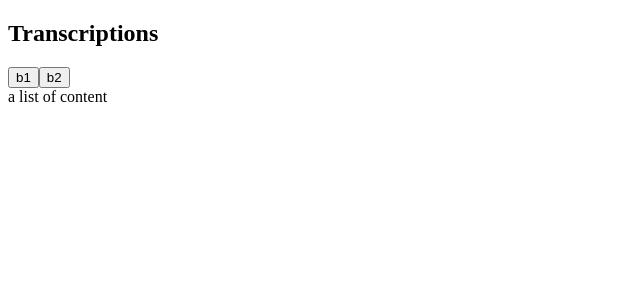
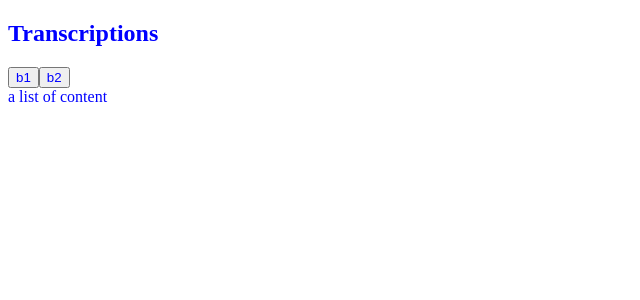
Before and after one commit to Unbabel/frontend-challenge, a Vue app: page / in a window 1280 px wide. Shown: the top 300 px of the page, without its empty margins (0-640 px from the left). Built offline with nearby package versions, Linux system fonts and the light colour scheme.

Commit message:
setup sass entrypoint

```diff
--- a/src/App.vue
+++ b/src/App.vue
@@ -6,17 +6,22 @@
 </template>
 
 <script>
-import NavbarMenu from './components/NavbarMenu.vue';
-import ListContent from './components/ListContent.vue';
+import NavbarMenu from "./components/NavbarMenu.vue";
+import ListContent from "./components/ListContent.vue";
 
 export default {
-  name: 'app',
+  name: "app",
   components: {
     NavbarMenu,
-    ListContent,
-  },
+    ListContent
+  }
 };
 </script>
 
 <style lang="scss">
+@import "assets/style/main.scss";
+
+* {
+  color: $color-main;
+}
 </style>
--- /dev/null
+++ b/src/assets/style/main.scss
@@ -0,0 +1,5 @@
+* {
+  color: red;
+}
+
+$color-main: blue;
```
Also changed, not shown: src/assets/logo.png (deleted).
